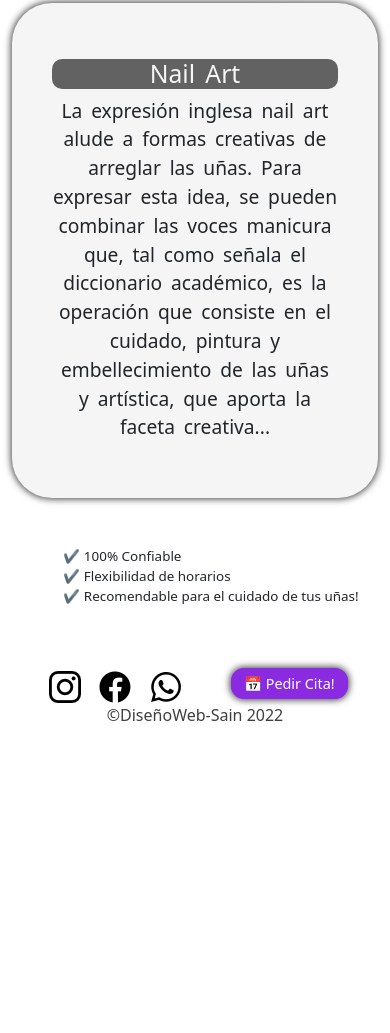
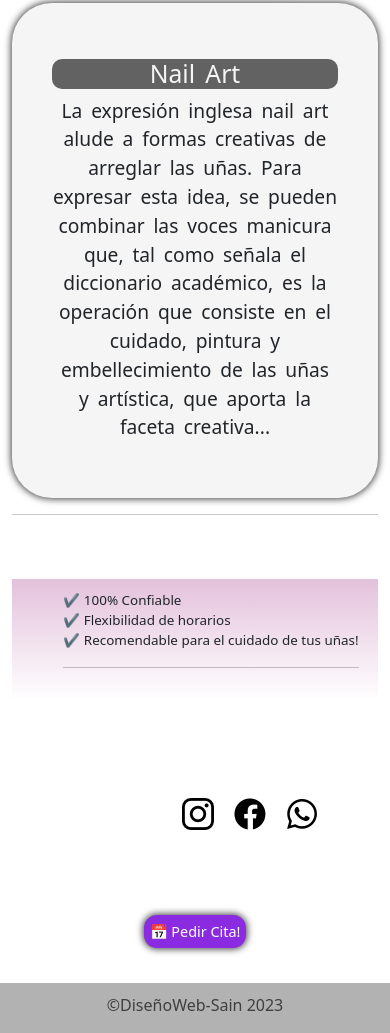
Before and after one commit to Leonel-Sain/PF-Sain, a website: page servicios.html in a window 390 px wide. Shown: the part 1353-2386 px from the top of the page. Before the commit the page ends 2096 px from the top, so only its background shows below. Drawn offline with nearby package versions, Linux system fonts and the light colour scheme.

Commit message:
navbar solucionado, respecto a el justify-content-center

```diff
--- a/_citas.scss
+++ b/_citas.scss
@@ -12,6 +12,5 @@
         letter-spacing: 3px;
         font-family: 'goldenbook';
         font-weight: bold;
-
     }
 }
--- a/scss/_servicios.scss
+++ b/scss/_servicios.scss
@@ -24,6 +24,8 @@
     display: flex;
     justify-content: center;
     align-items: center;
+    padding-top: 3%;
+    background: linear-gradient(to bottom, rgba(168, 63, 145, 0.322),rgba(0, 0, 0, 0));
     ul{
         font-size: 1.4em;
         list-style: none;
@@ -31,23 +33,6 @@
     }
 }
 /*FIN CARACTERISTICAS*/
-/*INCIO NUESTRAS PAGINAS CON LINKS*/
-.serviciosLinks{
-    display: flex;
-    justify-content: space-evenly;
-    a{
-        padding-inline: 7px;
-    }
-}
-/*FIN NUESTRAS PAGINAS CON LINKS*/
-/*INICIO FOOTER*/
-.serviciosFooter{
-    display: flex;
-    justify-content: center;
-    text-align: center;
-    color: rgb(63, 63, 63);
-}
-/*FIN FOOTER*/
 /*INCIO @MEDIA*/
 @media (max-width: 576px){
     ul li{
--- a/scss/style.scss
+++ b/scss/style.scss
@@ -5,7 +5,7 @@
 //VARIABLES DEL MENU Y BOTONES
 $colorPrincipal: blueviolet;
 $colorHover:  rgb(216, 64, 208);
-$sizePrincipal: 2.5em;
+$sizePrincipal: 2.3em;
 $familyTitle:"Dancing Script", cursiva;
 $colorBasic: rgb(245,245,245);
 //VARIABLES DEL BODY
@@ -71,9 +71,10 @@ body{
     z-index: 1;
     position: fixed;
     box-shadow: 0px 0px 6px 4px rgba(138, 43, 226, 0.25);
+    #menuBarra{
     h1{
     color:$colorPrincipal;
-    font-size: 2.5em;
+    font-size: $colorBasic;
     font-family:$familyTitle;
     &:hover{
         color: rgb(216, 64, 208)
@@ -85,6 +86,7 @@ body{
     a:hover{
     color:$colorHover;
     }
+}
 }
 
 /*FIN MENU BARRA*/
@@ -160,8 +162,8 @@ body{
 }
 .sectionTresLinks{
     display: flex;
-    justify-content: center;
-    margin: 1%;
+    justify-content: right;
+    margin: 50px;
     a{
     padding-inline: 10px;
      }
--- a/servicios.html
+++ b/servicios.html
@@ -26,14 +26,14 @@
 </head>
 <body>
 <!-- MENU BARRA -->
-<nav class="navbar navbar-expand-lg navbar-light bg-light justify-content-between">
+<nav class="navbar navbar-expand-lg navbar-light bg-light">
   <div class="container-fluid" id="menuBarra">
     <a class="navbar-brand" href="index.html"><h1 class="animate__animated animate__fadeInDown">¡Luisitas Nails!</h1></a>
     <button class="navbar-toggler" type="button" data-bs-toggle="collapse" data-bs-target="#navbarSupportedContent" aria-controls="navbarSupportedContent" aria-expanded="false" aria-label="Toggle navigation">
       <span class="navbar-toggler-icon"></span>
     </button>
-      <div class="collapse navbar-collapse" id="navbarSupportedContent">
-        <ul class="navbar-nav me-auto mb-2 mb-lg-0" id="menuBarraServicios">
+      <div class="collapse navbar-collapse justify-content-center pe-5" id="navbarSupportedContent">
+        <ul class="navbar-nav mb-2 mb-lg-0 pe-5" >
           <li class="nav-item">
             <a class="nav-link active" aria-current="page" href="nosotros.html">Nosotros</a>
           </li>
@@ -44,11 +44,11 @@
             <a class="nav-link active" aria-current="page" href="servicios.html">Servicios</a>
           </li>
           <li class="nav-item">
-            <a class="nav-link active" href="#citas">Pedir citas</a>
+            <a class="nav-link active" aria-current="page" href="#citas">Pedir cita</a>
           </li>
         </ul>
-        <img class="imgLogo" src="assets/imagenes/logos/Logo-luisitas.png" width="8%" alt="imagen del Logo-luisitas">
       </div>
+      <img class="imgLogo" src="assets/imagenes/logos/Logo-luisitas.png" width="6%" alt="imagen del Logo-luisitas">
   </div>
 </nav>
 <!-- FIN MENU BARRA -->
@@ -111,38 +111,47 @@
             </div>
         </div>
   </div>
+  <hr>
     <br>
 </div>
   <br>
 <!-- FIN SECTION, EXPLICACION DE TRABAJOS -->
 <!-- INCIO CARACTERISTICAS -->
+<div class="container">
   <section class="caracteristicas">
     <ul>
         <li>✔️ 100% Confiable</li>
         <li>✔️ Flexibilidad de horarios</li>
         <li>✔️ Recomendable para el cuidado de tus uñas!</li>
+        <hr>
     </ul>
   </section>
+</div>
  <!-- FIN CARACTERISTICAS -->
     <br><br>
  <!-- INCIO ICONOS CON LINKS -->
-<section class="serviciosLinks">
-    <div>
-      <a href="https://www.instagram.com/luisitas_nail/?hl=es"><img src="assets/imagenes/logos/instagram-logo.png" alt="imagen-logo-instagram"></a>
-      <a href="https://www.facebook.com/profile.php?id=100079977733706"><img src="assets/imagenes/logos/facebook-logo.png" alt="imagen-logo-facebook"></a>
-      <a href="tel:+34611326628"><img src="assets/imagenes/logos/wtp-logo.png" alt="imagen-logo-whatsapp"></a>
+ <div class="container-fluid text-aling-center">
+  <div class="row xy-3">
+          <div class="col-lg-6 col-md-12 col-sm-12">
+              <div class="sectionTresLinks">
+                  <a href="https://www.instagram.com/luisitas_nail/?hl=es" target="_blank" ><img src="assets/imagenes/logos/instagram-logo.png" alt="imagen-logo-instagram"></a>
+                  <a href="https://www.facebook.com/profile.php?id=100079977733706" target="_blank" ><img src="assets/imagenes/logos/facebook-logo.png" alt="imagen-logo-facebook"></a>
+                  <a href="tel:+34611326628" target="_blank" ><img src="assets/imagenes/logos/wtp-logo.png" alt="imagen-logo-whatsapp"></a>
               </div>
-<!-- BTN -->
-    <div>
-      <a class="button" id="citas" href="citas.html">📅 Pedir Cita!</a>
           </div>
-<!-- BTN -->
-</section>
+          <div class="col-lg-6 col-md-12 col-sm-12">
+              <div class="sectionTresButtonBox">
+                  <a class="button"id="citas"  href="citas.html">📅 Pedir Cita!</a>
+              </div>
+          </div>
+  </div>
+</div>
+<!-- FIN ICONOS CON LINKS -->
 <!-- FIN ICONOS CON LINKS -->
 <!-- INICIO FOOTER -->
-  <footer class="serviciosFooter">
-    <p>©DiseñoWeb-Sain 2022</p>
-  </footer>
+<footer class="footerFinPagina">
+  <p class="parrafoFooter">©DiseñoWeb-Sain 2023</p>
+</body>
 <!-- FIN FOOTER -->
 </body>
 </html>
```
Also changed, not shown: citas.html (+5 -5 lines), fotos.html (+23 -18 lines), index.html (+3 -3 lines), nosotros.html (+5 -5 lines), css/main.css. Lines whose indentation alone changed are shown as unchanged.
